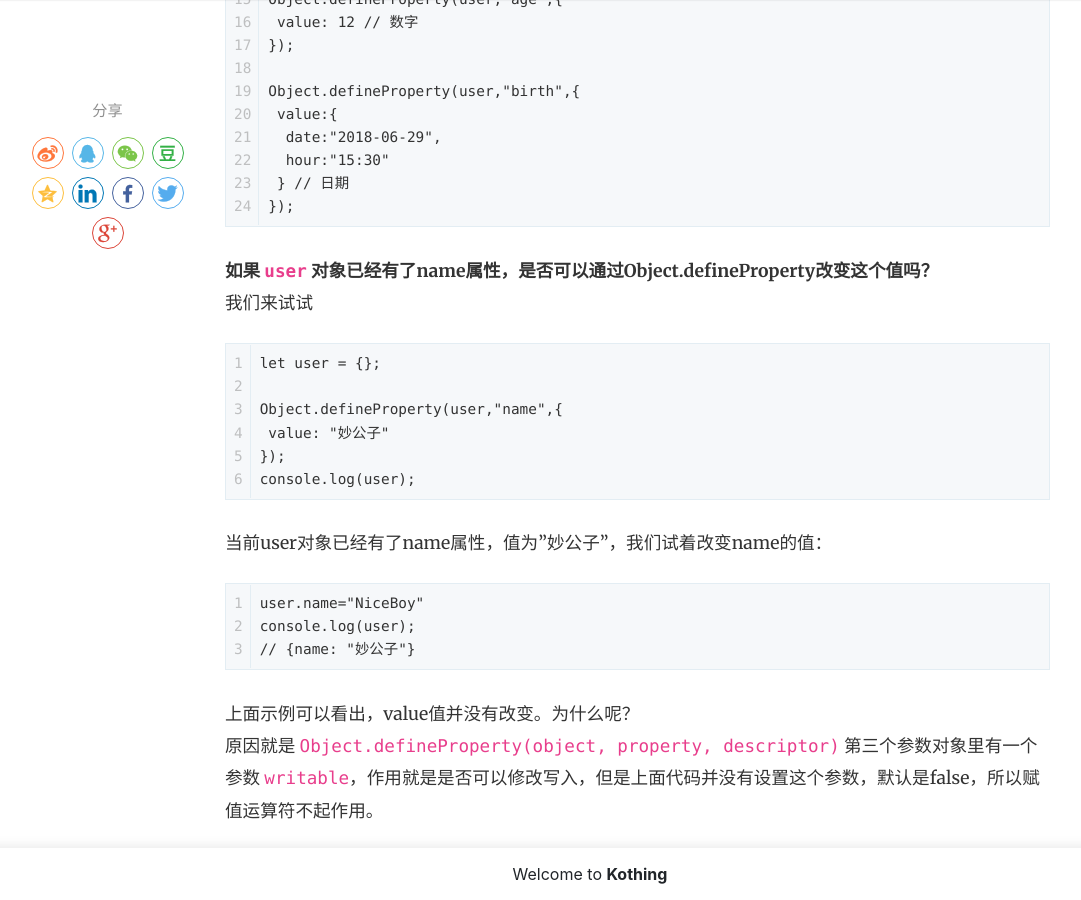
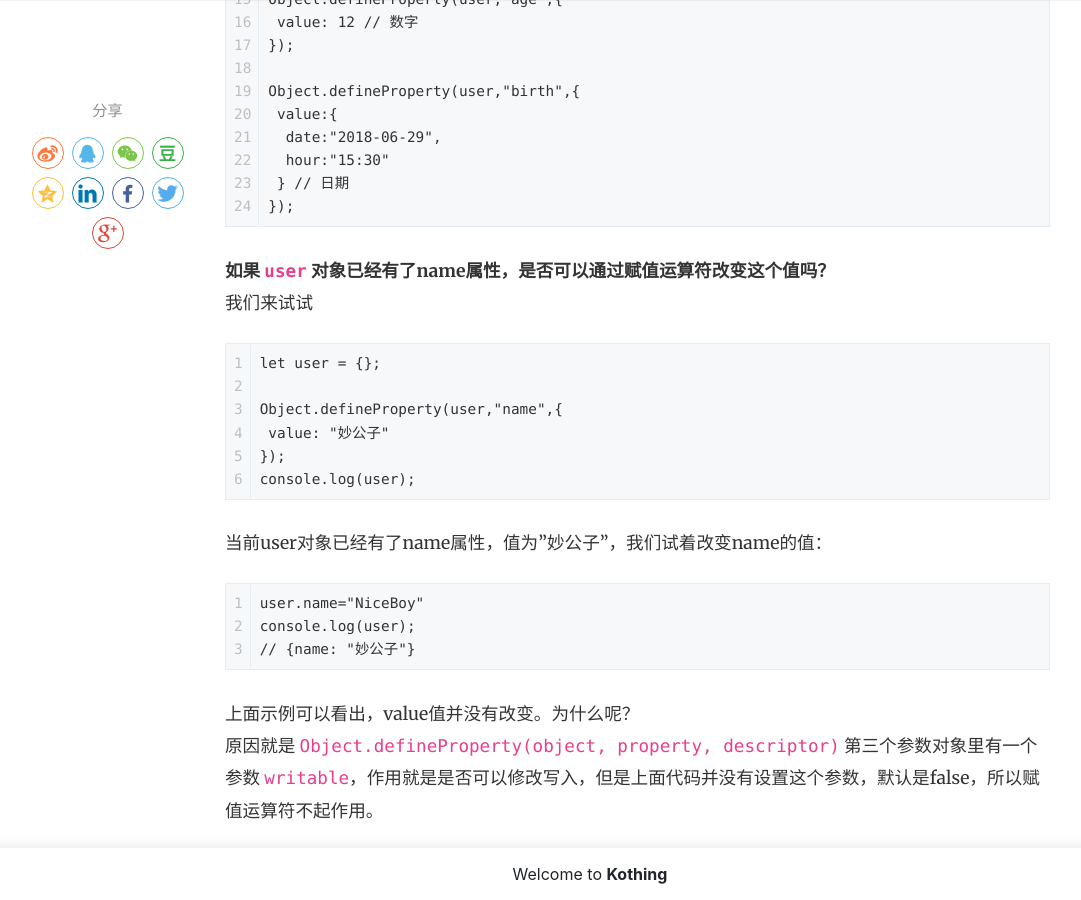
Before and after one commit to kothing/kothing.github.io, a Jekyll site: the page built from _posts/2021-06-22-Object.defineProperty.md, in a window 1280 px wide and 900 px high, scrolled down 3629 px. Shown: the whole window, without its empty margins (50-1131 px from the left). Built offline with Jekyll 4.4.1, drawn with Linux system fonts in a browser that asks for light colours; nearby versions of some CDN libraries; comment, search, counter and statistics services are not loaded.

Commit message:
Update 2021-06-22-Object.defineProperty.md

````diff
--- a/_posts/2021-06-22-Object.defineProperty.md
+++ b/_posts/2021-06-22-Object.defineProperty.md
@@ -124,7 +124,7 @@ Object.defineProperty(user,"birth",{
 });
 ```
 
-**如果 `user` 对象已经有了name属性，是否可以通过Object.defineProperty改变这个值吗？**
+**如果 `user` 对象已经有了name属性，是否可以通过赋值运算符改变这个值吗？**
 我们来试试
 ```
 let user = {};
````
